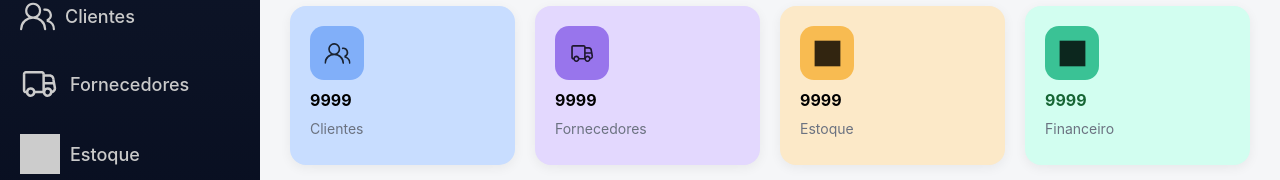
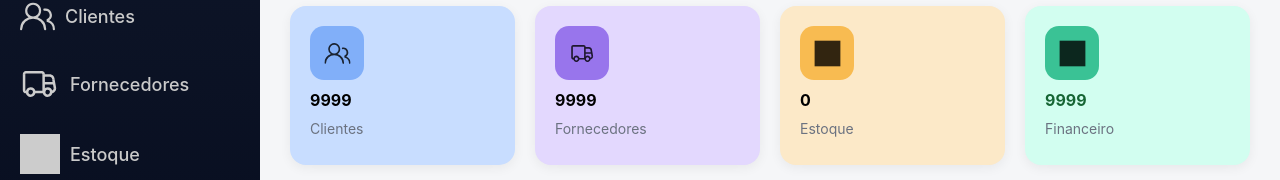
Before and after one commit to The-Saul/PI-Sistema-de-Gestao-para-Oficina-Mecanica, a React (Create React App) app in the folder frontend/: page / in a window 1280 px wide. Shown: the part 167-347 px from the top of the page. Built offline with nearby package versions, Linux system fonts and the light colour scheme; grey boxes are pictures that could not be loaded.

Commit message:
Antoniel

```diff
--- a/frontend/src/pages/Dashboard.jsx
+++ b/frontend/src/pages/Dashboard.jsx
@@ -4,13 +4,19 @@ import Card from "../components/Card";
 import FinanceBox from "../components/FinanceBox";
 
 function Dashboard() {
+  // 🔥 LÊ DO LOCALSTORAGE
+  const produtos = JSON.parse(localStorage.getItem("produtos")) || [];
+
+  const totalEstoque = produtos.reduce(
+    (acc, p) => acc + Number(p.quantidade || 0),
+    0
+  );
+
   return (
-
     <div className="app">
       <Sidebar />
 
       <main className="main">
-
         <Header
           title="Dashboard"
           subtitle="Visão geral da sua oficina mecânica"
@@ -24,7 +30,15 @@ function Dashboard() {
         <section className="cards">
           <Card icon="/icons/people-svgrepo-com.svg" value="9999" label="Clientes" color="blue" />
           <Card icon="/icons/truck-svgrepo-com.svg" value="9999" label="Fornecedores" color="purple" />
-          <Card icon="/icons/box-svgrepo-com.svg" value="9999" label="Estoque" color="yellow" />
+
+          {/* 🔥 AGORA FUNCIONA */}
+          <Card
+            icon="/icons/box-svgrepo-com.svg"
+            value={totalEstoque}
+            label="Estoque"
+            color="yellow"
+          />
+
           <Card icon="/icons/dolar-svgrepo-com.svg" value="9999" label="Financeiro" color="green" />
         </section>
 
--- a/frontend/src/pages/Estoque.jsx
+++ b/frontend/src/pages/Estoque.jsx
@@ -1,4 +1,4 @@
-import { useState } from "react";
+import { useState, useEffect } from "react";
 import Sidebar from "../components/Sidebar";
 import HeaderEstoque from "../components/EStoque/HeaderEstoque";
 import CardEstoque from "../components/EStoque/CardEstoque";
@@ -9,25 +9,37 @@ import { ListProduto } from "../components/EStoque/ListProduto";
 
 function Estoque() {
   const [modal, setModal] = useState(null);
-  const [produtos, setProdutos] = useState([]);
-  const [historico, setHistorico] = useState([]);
 
-  // ✅ ADICIONAR PRODUTO
+  // 🔥 PRODUTOS SALVOS
+  const [produtos, setProdutos] = useState(() => {
+    const dados = localStorage.getItem("produtos");
+    return dados ? JSON.parse(dados) : [];
+  });
+
+  // 🔥 HISTÓRICO SALVO
+  const [historico, setHistorico] = useState(() => {
+    const dados = localStorage.getItem("historico");
+    return dados ? JSON.parse(dados) : [];
+  });
+
+  // 🔥 SALVAR AUTOMATICAMENTE
+  useEffect(() => {
+    localStorage.setItem("produtos", JSON.stringify(produtos));
+  }, [produtos]);
+
+  useEffect(() => {
+    localStorage.setItem("historico", JSON.stringify(historico));
+  }, [historico]);
+
   function adicionarProduto(produto) {
-    const novo = {
-      ...produto,
-      id: Date.now(),
-    };
-
+    const novo = { ...produto, id: Date.now() };
     setProdutos((prev) => [...prev, novo]);
   }
 
-  // ✅ REMOVER PRODUTO
   function removerProduto(id) {
     setProdutos((prev) => prev.filter((p) => p.id !== id));
   }
 
-  // ✅ RETIRAR PRODUTO + HISTÓRICO
   function retirarProduto(dados) {
     let encontrou = false;
 
@@ -44,10 +56,7 @@ function Estoque() {
             return p;
           }
 
-          return {
-            ...p,
-            quantidade: novaQtd,
-          };
+          return { ...p, quantidade: novaQtd };
         }
         return p;
       })
@@ -58,12 +67,8 @@ function Estoque() {
       return;
     }
 
-    // 🔥 salva no histórico
     setHistorico((prev) => [
-      {
-        ...dados,
-        id: Date.now(),
-      },
+      { ...dados, id: Date.now() },
       ...prev,
     ]);
   }
@@ -80,15 +85,10 @@ function Estoque() {
             onListProduto={() => setModal("list")}
           />
 
-          {/* 🔥 CARDS DINÂMICOS */}
           <CardEstoque produtos={produtos} historico={historico} />
-
-          {/* 🔥 DASHBOARD (entrada, saída, estoque baixo) */}
           <ListEstoque produtos={produtos} historico={historico} />
         </div>
       </div>
-
-      {/* MODAIS */}
 
       <NovoProduto
         open={modal === "novo"}
```
